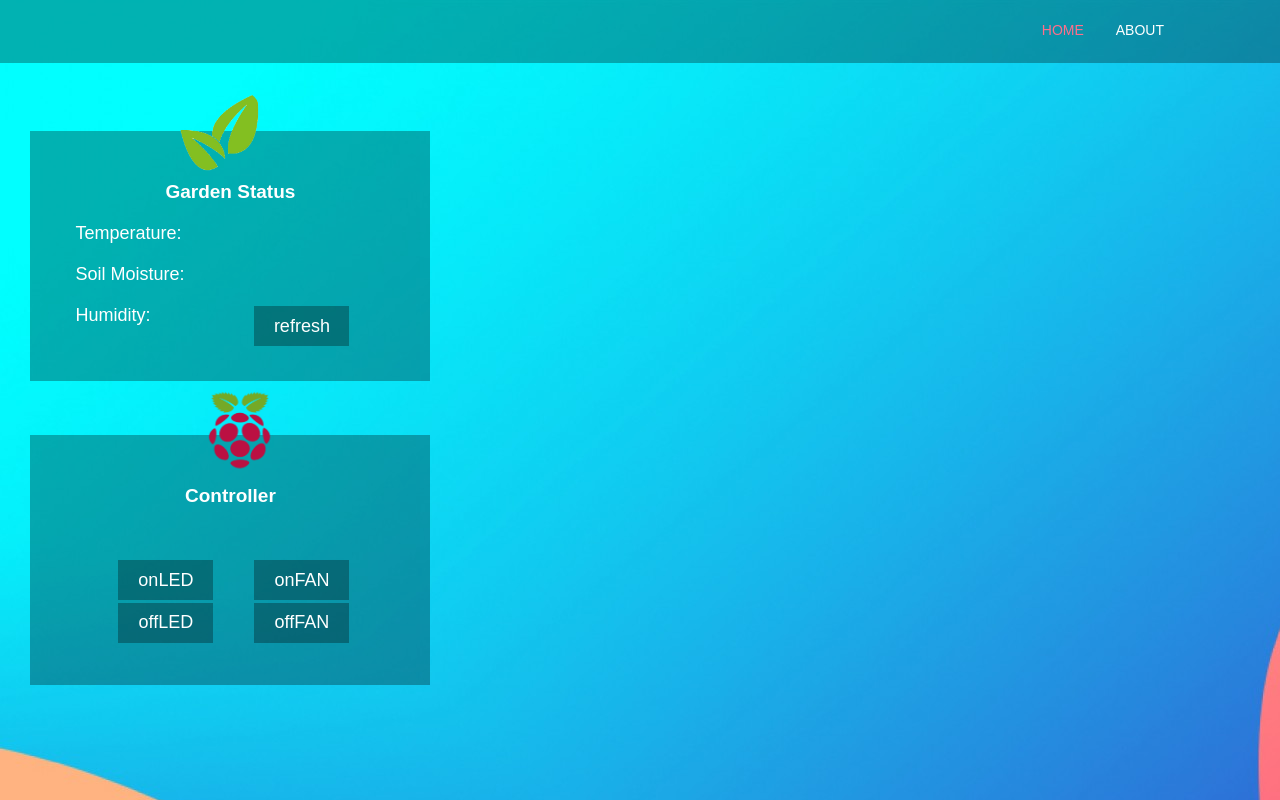
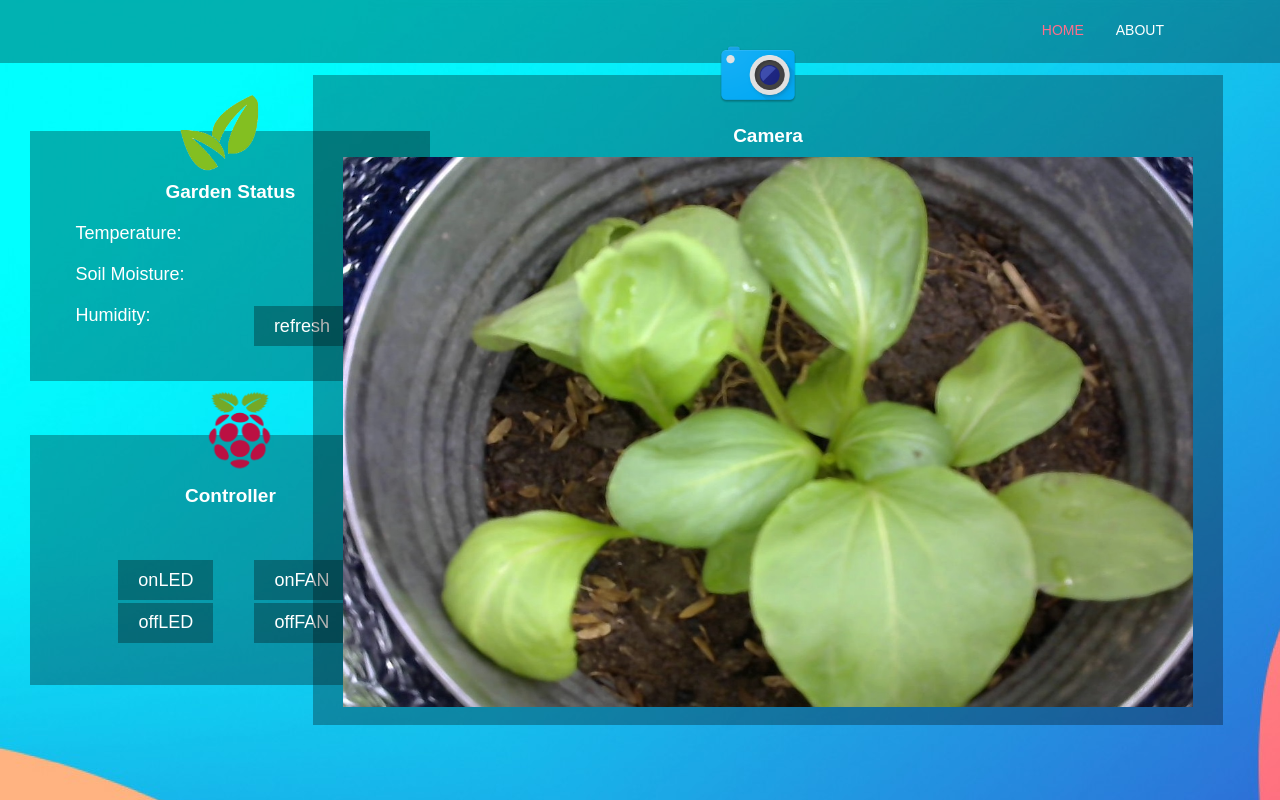
Before and after one commit to Daniellee17/DJANGO-RaspberryPi4-IOT, a Django app: page / in a window 1280 px wide. Run offline with Django 3.2, Linux system fonts and the light colour scheme.

Commit message:
Added camera

```diff
--- a/blinkled/assets/styles.css
+++ b/blinkled/assets/styles.css
@@ -26,6 +26,12 @@
       left: calc(50% - 50px);
     }
 
+    .cameraImg {
+      width: 100%;
+      height: 100%;
+
+    }
+
     h1 {
       margin: 0;
       padding-bottom: 10px;
@@ -52,6 +58,20 @@
       padding-top: 10px;
       font-size: 16px;
       color: WHITE;
+    }
+
+    .imageBox {
+      width: 910px;
+      height: 650px;
+      background: rgba(0, 0, 0, 0.3);
+      color: WHITE;
+      top: 50%;
+      left: 60%;
+      position: absolute;
+      transform: translate(-50%, -50%);
+      box-sizing: border-box;
+      padding: 50px 30px;
+      font-family: sans-serif;
     }
 
     .valuesBox {
--- a/blinkled/led/templates/main.html
+++ b/blinkled/led/templates/main.html
@@ -45,5 +45,13 @@
 </div>
 
 
+<div class="imageBox">
+  <img src="../assets/cameralogo.png" class="Avatar" />
+  <h1>Camera</h1>
+  <img src="../assets/plant.jpg" class="cameraImg" />
+</div>
+
+
+
 
 {% endblock %}
--- a/blinkled/led/views.py
+++ b/blinkled/led/views.py
@@ -2,53 +2,23 @@
 from django.http import HttpResponse
 # Create your views here.
 
-#!/usr/bin/python
-import sys
-import Adafruit_DHT
-# Create your views here.
-import RPi.GPIO as GPIO
-GPIO.setmode(GPIO.BCM)
-# LIGHT BULB
-GPIO.setup(21, GPIO.OUT, initial=0)
-# FAN
-GPIO.setup(20, GPIO.OUT, initial=0)
-# DHT11
-sensor = Adafruit_DHT.DHT11
-# SOIL MOISTURE SENSOR
-GPIO.setup(12, GPIO.IN)
-
 
 def main(request):
     if (request.GET.get('onLED_btn')):
-        print("(Pin 21) The light is ON")
-        GPIO.output(21, GPIO.HIGH)
+        print("The light is ON")
 
     if (request.GET.get('offLED_btn')):
-        print("(Pin 21) The light is OFF")
-        GPIO.output(21, GPIO.LOW)
+        print("The light is OFF")
 
     if (request.GET.get('onFAN_btn')):
-        print("(Pin 20) The fan is ON")
-        GPIO.output(20, GPIO.HIGH)
+        print("The fan is ON")
 
     if (request.GET.get('offFAN_btn')):
-        print("(Pin 20) The fan is OFF")
-        GPIO.output(20, GPIO.LOW)
+        print("The fan is OFF")
 
     if (request.GET.get('refresh_btn')):
-        humidity, temperature = Adafruit_DHT.read_retry(sensor, 16)
-        if humidity is not None and temperature is not None:
-            print(
-                'Temp={0:0.1f}*C  Humidity={1:0.1f}%'.format(temperature, humidity))
-        else:
-            print('Failed to get reading. Try again!')
+        print("Page refreshed!")
 
-        print("(Pin 16 for DHT11) Page refreshed!")
-
-        if GPIO.input(12):
-                print ("Water Detected!")
-        else:
-                print ("No Water Detected!")
 
     while True:
         return render(request, 'main.html')
```
Also changed, not shown: blinkled/assets/cameralogo.png (added), blinkled/assets/plant.jpg (added).
